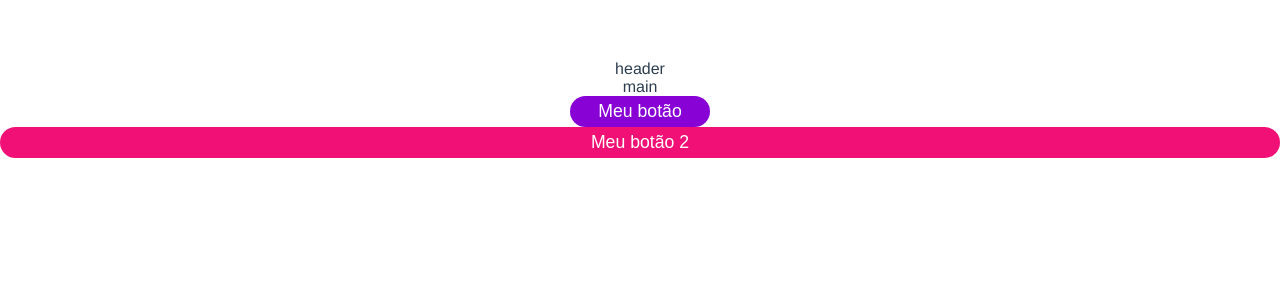
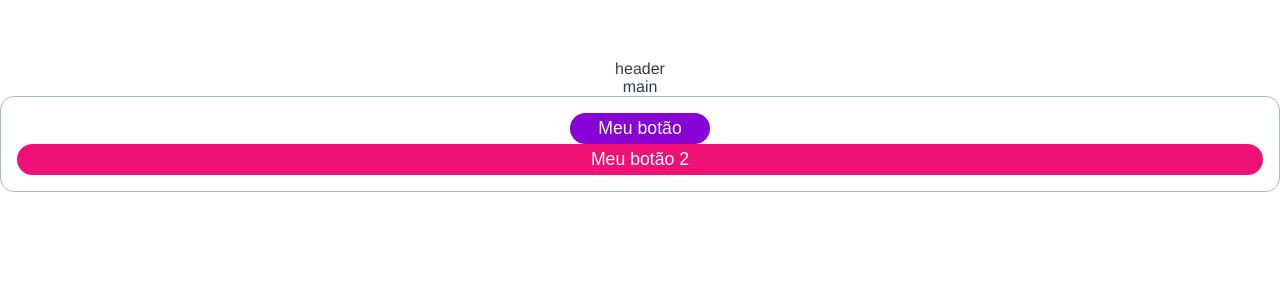
Before and after one commit to RafaelLeone/Component_Tutorial, a Vue app: page / in a window 1280 px wide. Shown: the top 300 px of the page. Built offline with nearby package versions, Linux system fonts and the light colour scheme.

Commit message:
card pronto

```diff
--- a/src/components/ui/atoms/b-card.vue
+++ b/src/components/ui/atoms/b-card.vue
@@ -5,11 +5,13 @@
 </template>
 
 <script>
-export default {
-
-}
+export default {};
 </script>
 
-<style lang="scss">
-
+<style>
+.b-card {
+  border: 1px solid rgb(163, 186, 198);
+  padding: 16px;
+  border-radius: 14px;
+}
 </style>
--- a/src/modules/travels/travel-card.vue
+++ b/src/modules/travels/travel-card.vue
@@ -1,13 +1,17 @@
 <template>
   <div>
+    <BCard>
       <BButton color="secondary">Meu botão</BButton>
       <BButton block>Meu botão 2</BButton>
+    </BCard>
   </div>
 </template>
 
 <script>
+import BCard from "@/components/ui/atoms/b-card.vue";
 export default {
   components: {
+    BCard,
   },
 };
 </script>
```
